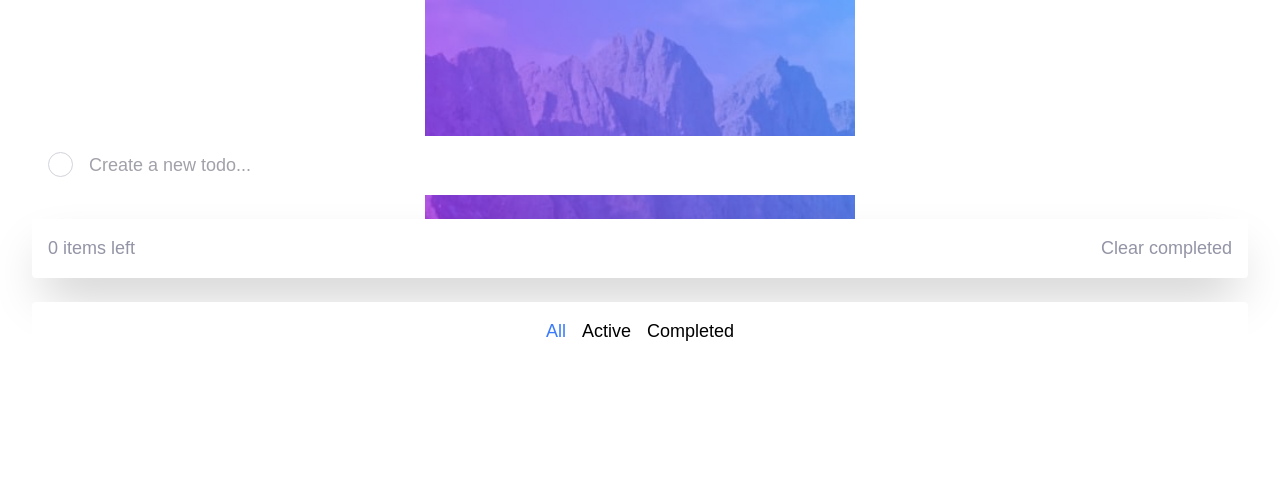
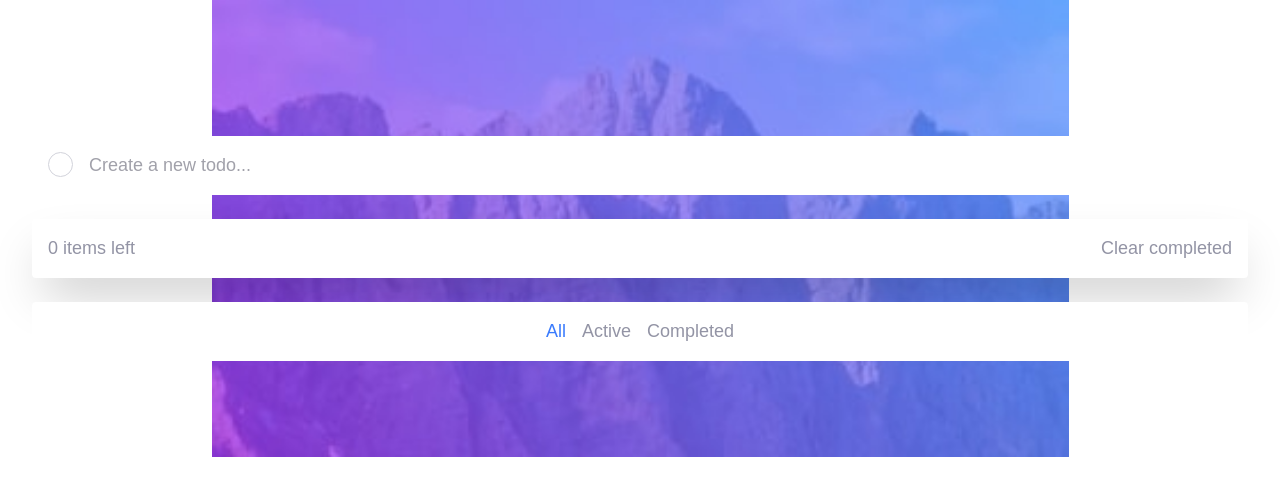
Before and after one commit to ittybe/todo-webapp, a React (Create React App) app: page / in a window 1280 px wide. Shown: the top 496 px of the page. Built offline with nearby package versions, Linux system fonts and the light colour scheme.

Commit message:
dark mode styles

```diff
--- a/public/index.html
+++ b/public/index.html
@@ -1,14 +1,12 @@
 <!DOCTYPE html>
 <html lang="en">
+
 <head>
   <meta charset="utf-8" />
   <link rel="icon" href="%PUBLIC_URL%/favicon.ico" />
   <meta name="viewport" content="width=device-width, initial-scale=1" />
   <meta name="theme-color" content="#000000" />
-    <meta
-      name="description"
-      content="Web site created using create-react-app"
-    />
+  <meta name="description" content="Web site created using create-react-app" />
   <link rel="apple-touch-icon" href="%PUBLIC_URL%/logo192.png" />
   <!--
       manifest.json provides metadata used when your web app is installed on a
@@ -26,12 +24,11 @@
     -->
   <title>React App</title>
 </head>
+
 <body>
   <noscript>You need to enable JavaScript to run this app.</noscript>
-    <div class="page-wrapper bg-img-light-mb dark:bg-img-dark-mb bg-top bg-no-repeat bg-contain">
   <div class="app-wrapper">
     <div id="root"></div>
-      </div>
   </div>
   <!--
       This HTML file is a template.
@@ -44,4 +41,5 @@
       To create a production bundle, use `npm run build` or `yarn build`.
     -->
 </body>
+
 </html>
--- a/src/AddTaskInput.js
+++ b/src/AddTaskInput.js
@@ -17,10 +17,10 @@ export default class AddTaskInput extends React.Component {
     render(){
         return (
             <div>
-                <form onSubmit={this.onTrigger} autoComplete="off" className="add-task-form">
-                    <div className="border-l-light-grayish-blue"></div>
+                <form onSubmit={this.onTrigger} autoComplete="off" className="add-task-form bg-white dark:bg-d-very-dark-desaturated-blue">
+                    <div className="border-l-light-grayish-blue dark:border-d-very-dark-grayish-blue"></div>
                     <input type = "text" name="task" placeholder="Create a new todo..."
-                            className="add-task-input"/>
+                            className="add-task-input dark:bg-d-very-dark-desaturated-blue"/>
                     {/* <input type = "submit" value = "Submit"/> */}
                 </form>
             </div>
--- a/src/App.js
+++ b/src/App.js
@@ -29,7 +29,8 @@ class App extends React.Component {
             //     isActive: true or false
             // }
             ],
-            tasksToShow: "all" // all active completed
+            tasksToShow: "all", // all active completed
+            isLightTheme: true
         }
         // binding for event handlers
         this.addTask = this.addTask.bind(this)
@@ -135,16 +136,33 @@ class App extends React.Component {
         return _allActiveTasks.length;
     }
 
+    changeTheme(){
+        let isLightTheme = this.state.isLightTheme
+        this.setState({isLightTheme: !isLightTheme})
+        // change document bg with pure js
+        if (this.state.isLightTheme){
+            document.body.style.backgroundColor = "var(--d-very-dark-blue)"
+        }
+        else {
+            document.body.style.backgroundColor = "white"
+        }
+
+    }
+
     render() {
         return (
-            <div className="mx-8 my-12 flex flex-col flex-grow justify-center">
-                <div class="header flex justify-between items-center">
-                    <div class="text-4xl font-bold text-white tracking-widest text-center">TODO</div>
-                    <button class="bg-moon-sign dark:bg-sun-sign bg-no-repeat bg-auto"></button>
-                </div>
-                <div className="flex-grow flex flex-col my-12">
-                    <AddTaskInput parentAddTask={this.addTask}/>
-                    <TaskBoard quantityOnlyActive={this.getQuantityOnlyActive()} tasks={this.tasksToRender()} tasksToShow={this.state.tasksToShow} setTasksToShow={this.setTasksToShow} clearAllCompleted={this.clearAllCompleted} remove={this.removeTask} mark={this.switchMarkTask} />
+            <div className={(this.state.isLightTheme? "" : " dark")}>
+                <div className={`bg-img-light-mb dark:bg-img-dark-mb bg-top bg-no-repeat bg-contain overflow-auto`}>
+                    <div className={`mx-8 my-12 flex flex-col flex-grow justify-center`}>
+                        <div class="header flex justify-between items-center">
+                            <div class="text-4xl font-bold text-white tracking-widest text-center">TODO</div>
+                            <button class="bg-moon-sign dark:bg-sun-sign bg-no-repeat bg-auto" onClick={()=>this.changeTheme()}></button>
+                        </div>
+                        <div className="flex-grow flex flex-col my-12 dark:text-d-light-grayish-blue">
+                            <AddTaskInput parentAddTask={this.addTask}/>
+                            <TaskBoard quantityOnlyActive={this.getQuantityOnlyActive()} tasks={this.tasksToRender()} tasksToShow={this.state.tasksToShow} setTasksToShow={this.setTasksToShow} clearAllCompleted={this.clearAllCompleted} remove={this.removeTask} mark={this.switchMarkTask} />
+                        </div>
+                    </div>
                 </div>
             </div>
         )
--- a/src/ChangeTasksToShow.js
+++ b/src/ChangeTasksToShow.js
@@ -14,15 +14,15 @@ export default class ChangeTasksToShow extends React.Component {
     }
 
     textColor(currentTasksToShow) {
-        return this.props.tasksToShow === currentTasksToShow ? "text-primary-blue" : "";
+        return this.props.tasksToShow === currentTasksToShow ? " text-primary-blue " : " text-l-dark-grayish-blue dark:text-d-dark-grayish-blue ";
     }
 
     render() {
         return (
-            <div className="change-tasks">
-                <button onClick={()=> this.setAll()} className={this.textColor("all")}>All</button>
-                <button onClick={()=> this.setActive()} className={this.textColor("active")}>Active</button>
-                <button onClick={()=> this.setCompleted()} className={this.textColor("completed")}>Completed</button>
+            <div className="change-tasks flex flex-row justify-center rounded bg-white dark:bg-d-very-dark-desaturated-blue p-2 shadow-2xl sm:shadow-none ">
+                <button onClick={()=> this.setAll()} className={`m-2 hover:text-l-very-dark-grayish-blue dark:hover:text-d-light-grayish-blue-hover` + this.textColor("all")}>All</button>
+                <button onClick={()=> this.setActive()} className={`m-2 hover:text-l-very-dark-grayish-blue dark:hover:text-d-light-grayish-blue-hover` + this.textColor("active")}>Active</button>
+                <button onClick={()=> this.setCompleted()} className={`m-2 hover:text-l-very-dark-grayish-blue dark:hover:text-d-light-grayish-blue-hover` + this.textColor("completed")}>Completed</button>
             </div>
         )
     }
--- a/src/TaskBoard.js
+++ b/src/TaskBoard.js
@@ -6,7 +6,7 @@ export default class TaskBoard extends React.Component {
     render() {
         return (
             <div>
-                <div className="flex-grow rounded bg-white shadow-2xl my-6">
+                <div className="flex-grow rounded bg-white dark:bg-d-very-dark-desaturated-blue shadow-2xl my-6">
                     <div>
                     {this.props.tasks.map((task, index) => {
                         return <Task
@@ -18,10 +18,10 @@ export default class TaskBoard extends React.Component {
                             />
                     })}
                     </div>
-                    <div className="flex flex-row p-4 text-l-dark-grayish-blue">
+                    <div className="flex flex-row p-4 text-l-dark-grayish-blue dark:text-d-very-dark-grayish-blue">
                         <div>{this.props.quantityOnlyActive} items left</div>
                         <div className="flex-grow m-2"></div>
-                        <button onClick={this.props.clearAllCompleted} className="hover:text-l-very-dark-grayish-blue">Clear completed</button>
+                        <button onClick={this.props.clearAllCompleted} className="hover:text-l-very-dark-grayish-blue dark:hover:text-d-light-grayish-blue-hover">Clear completed</button>
                     </div>
                 </div>
                 <ChangeTasksToShow tasksToShow={this.props.tasksToShow} setTasksToShow={this.props.setTasksToShow}/>
--- a/src/index.css
+++ b/src/index.css
@@ -10,10 +10,10 @@ body {
     font-weight: var(--weight-thin);
 }
 
-.page-wrapper {
-    background-size: 430px;
+ .page-wrapper {
+    /* background-size: 430px; */
     /* preventing child top margin from shifting parent object  */
-    overflow: auto;
+    /* overflow: auto;   */
 }
 
 #root {
@@ -83,7 +83,7 @@ pseudo elements cant be readed or changed through js
 gradient border wrapper
 */
 .task {
-    @apply flex flex-row items-start p-4 border-b border-l-light-grayish-blue;
+    @apply flex flex-row items-start p-4 border-b;
 }
 
 .task:hover .cross>.icon{
@@ -100,14 +100,14 @@ gradient border wrapper
 }
 
 .check>button{
-    @apply rounded-full p-1 bg-white;
+    @apply rounded-full p-1;
 }
 
 .task-body {
     @apply flex-grow text-left self-center mx-4;
 }
 
-.change-tasks{
+/* .change-tasks{
     @apply flex flex-row justify-center rounded bg-white p-2 shadow-2xl sm:shadow-none;
 
 }
@@ -119,12 +119,12 @@ gradient border wrapper
 
 .change-tasks>button:hover {
     color: var(--l-very-dark-grayish-blue)
-}
+} */
 
 
 .add-task-form {
     @apply w-full rounded p-4 relative flex flex-row;
-    background-color: white;
+
 }
 
 .add-task-form>div {
```
Also changed, not shown: src/Task.js (+4 -4 lines). Lines whose indentation alone changed are shown as unchanged.
